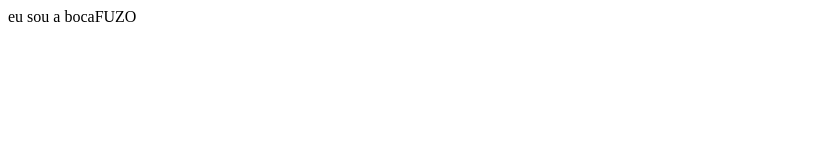
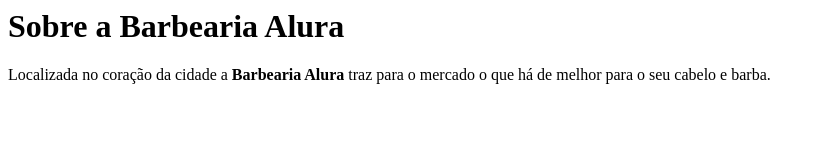
Before and after one commit to 05anna/bocaFUZO, a plain HTML site: page index.html in a window 1280 px wide. Shown: the whole page, without its empty margins (0-825 px from the left). Drawn offline with Linux system fonts and the light colour scheme.

Commit message:
Update index.html

```diff
--- a/index.html
+++ b/index.html
@@ -1 +1,3 @@
-eu sou a bocaFUZO
+<h1>Sobre a Barbearia Alura</h1>
+
+<p>Localizada no coração da cidade a <strong>Barbearia Alura </strong> traz para o mercado o que há de melhor para o seu cabelo e barba.
```
